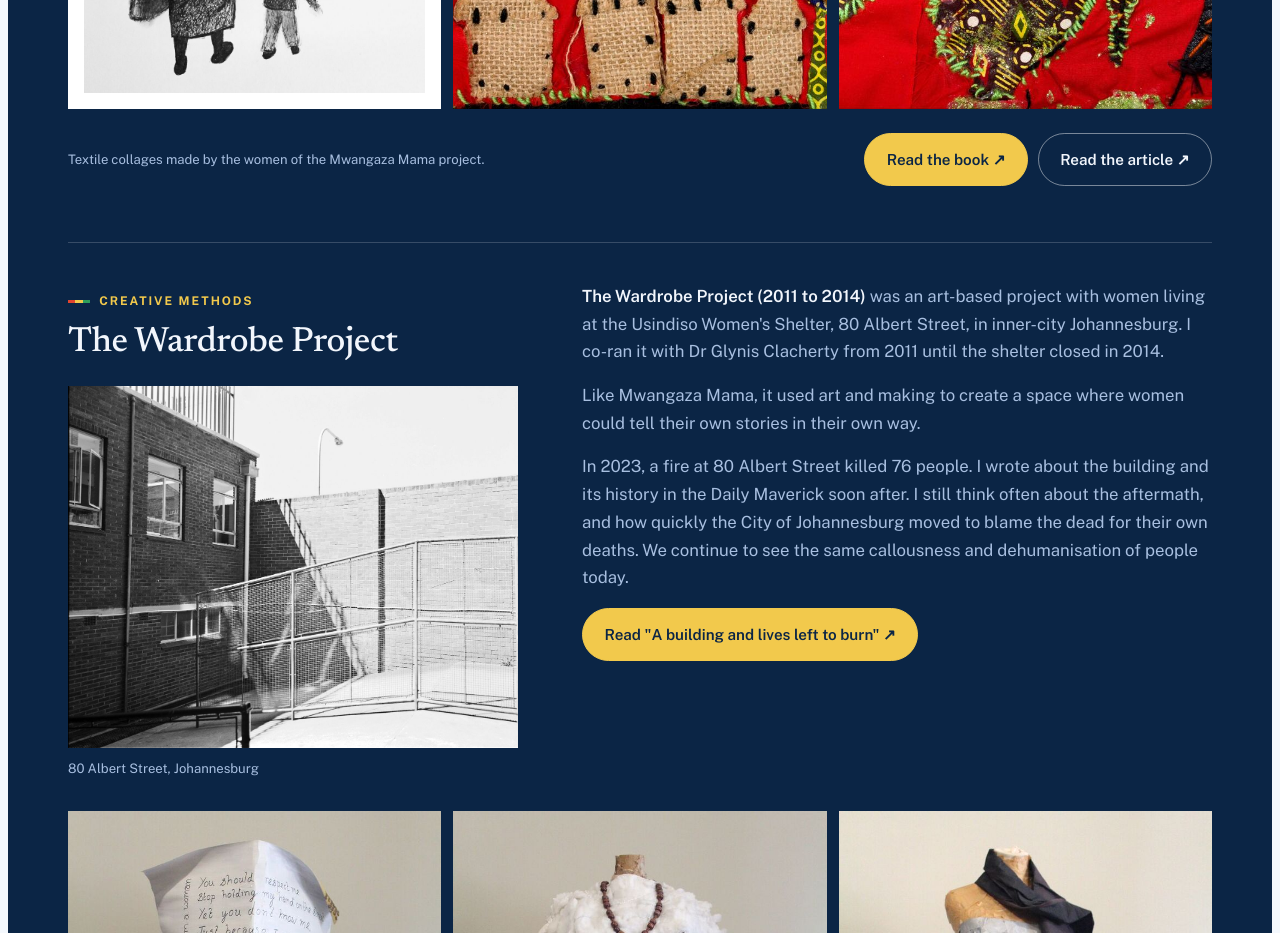
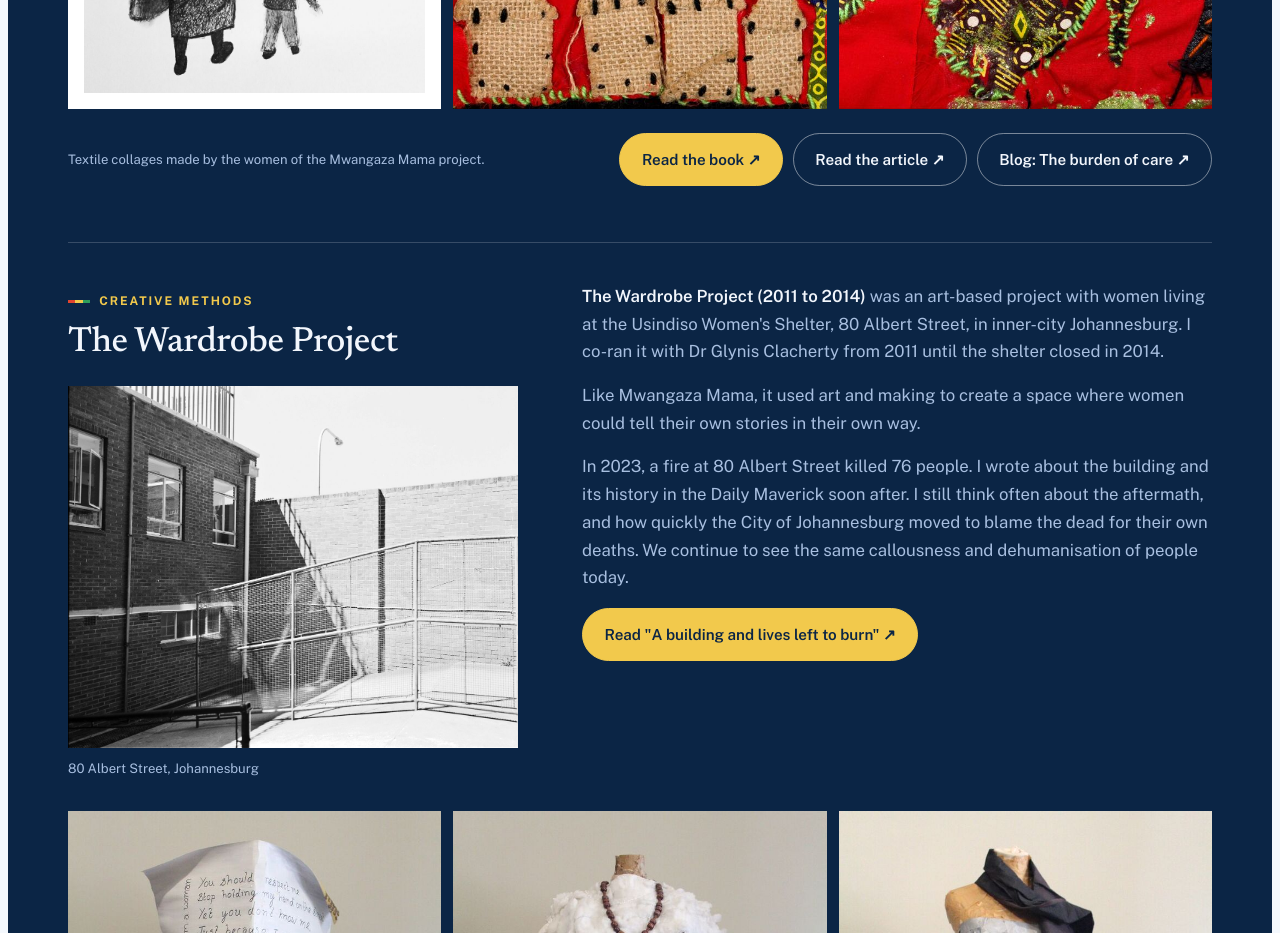
Before and after one commit to bexjwalkerCV-cmd/walker-independent-research, a plain HTML site: page index.html in a window 1280 px wide. Shown: the part 7100-8033 px from the top of the page. Drawn offline with nearby package versions, Linux system fonts and the light colour scheme.

Commit message:
Link The burden of care blog from Mwangaza Mama
Co-Authored-By: Claude Opus 5.5 <noreply@anthropic.com>
Claude-Session: https://claude.ai/code/session_016WqrjqMFQFAt2AaBa5heCa

```diff
--- a/index.html
+++ b/index.html
@@ -556,6 +556,7 @@ footer .wrap { padding-block: 1.5rem; display: flex; flex-wrap: wrap; gap: .5rem
         <div class="links">
           <a class="btn solid" href="https://issuu.com/move.methods.visual.explore/docs/mwangaza_mama_ebook">Read the book ↗</a>
           <a class="btn" href="https://doi.org/10.26522/ssj.v2020i14.2218">Read the article ↗</a>
+          <a class="btn" href="https://www.mahpsa.org/the-burden-of-care/">Blog: The burden of care ↗</a>
         </div>
       </div>
       <div class="wardrobe">
```
